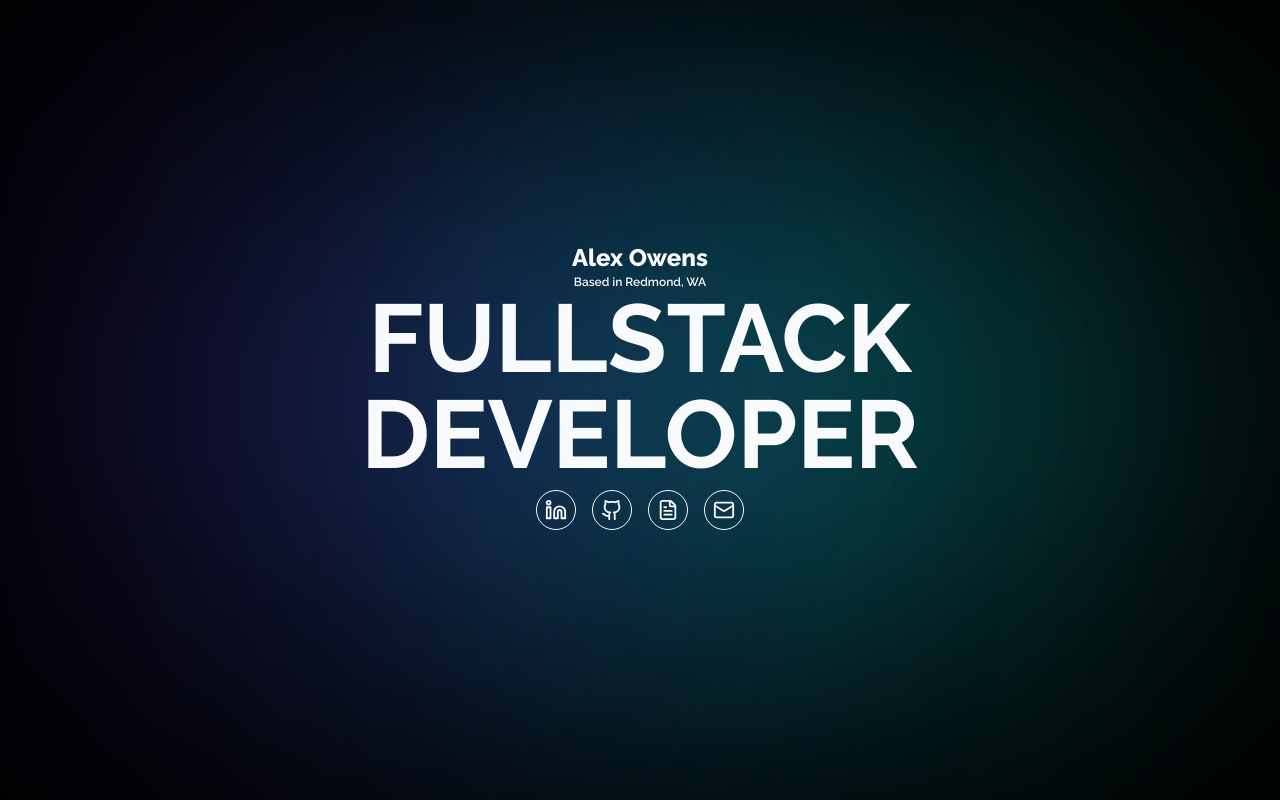
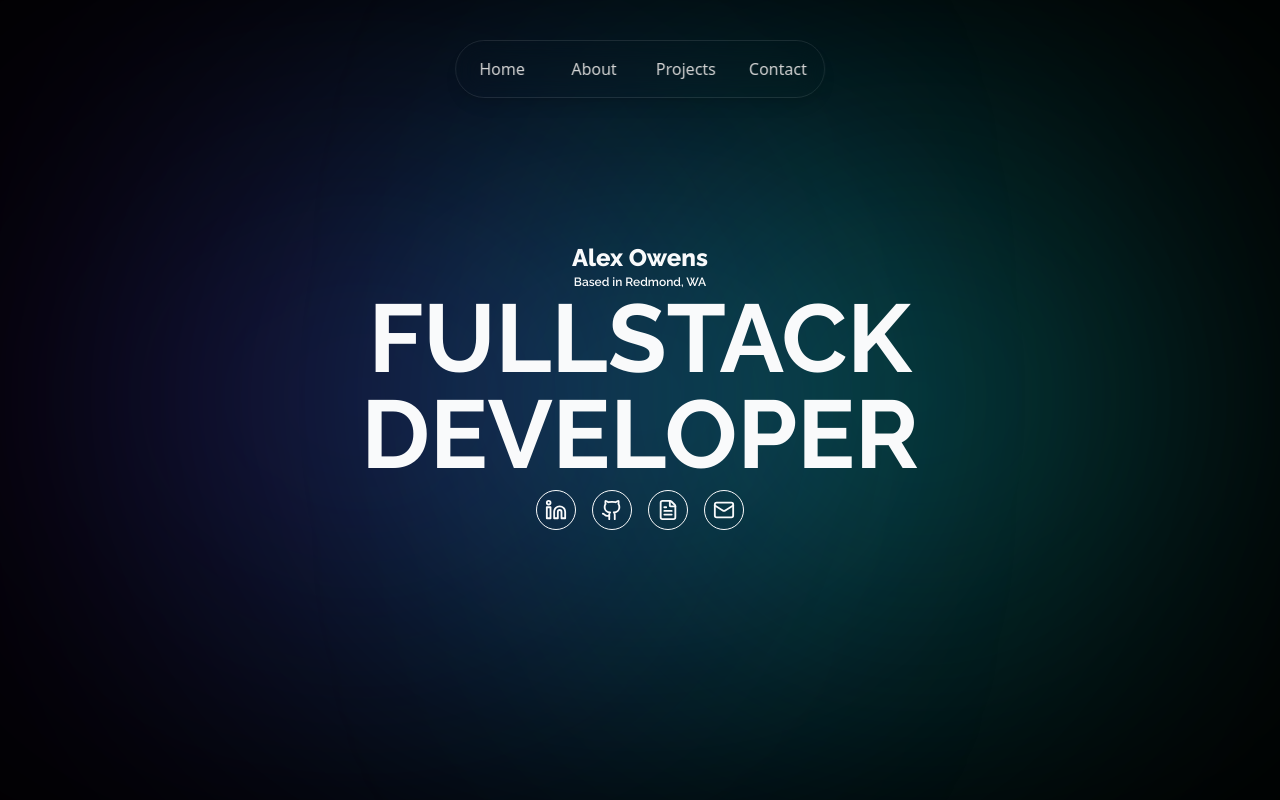
Before and after one commit to caowens/folio, a Next.js app: page / in a window 1280 px wide. Built offline with nearby package versions, Linux system fonts and the light colour scheme.

Commit message:
Create navbar

```diff
--- a/src/app/layout.tsx
+++ b/src/app/layout.tsx
@@ -1,6 +1,7 @@
 import type { Metadata } from "next";
 import { Geist, Geist_Mono } from "next/font/google";
 import "./globals.css";
+import Navbar from "@/components/navbar";
 
 const geistSans = Geist({
   variable: "--font-geist-sans",
@@ -28,6 +29,7 @@ export default function RootLayout({
         className={`antialiased`}
       >
         <div className="min-h-screen flex flex-col items-center bg-black relative overflow-hidden">
+          <Navbar />
           {children}
         </div>
       </body>
--- /dev/null
+++ b/src/components/navbar.tsx
@@ -0,0 +1,25 @@
+import Link from "next/link"
+
+export default function Navbar() {
+    return (
+        <header className="fixed left-1/2 top-10 z-[999] -translate-x-1/2 w-full md:w-auto">
+            <nav className="relative animate-jump-in animate-once animate-duration-1000">
+                <ul className="relative grid grid-cols-4 items-center justify-center py-2 border border-white/10 backdrop-blur-md rounded-full shadow-lg transition-all duration-200 ease-in-out mx-2 md:mx-0">
+                    <li className="relative z-10 px-2 md:px-4 text-center py-2 rounded-full cursor-pointer transition-colors duration-300 text-neutral-300">
+                        <Link href="/" className="relative z-20">Home</Link>
+                    </li>
+                    <li className="relative z-10 px-2 md:px-4 text-center py-2 rounded-full cursor-pointer transition-colors duration-300 text-neutral-300">
+                        <Link href="/about" className="relative z-20">About</Link>
+                    </li>
+                    <li className="relative z-10 px-2 md:px-4 text-center py-2 rounded-full cursor-pointer transition-colors duration-300 text-neutral-300">
+                        <Link href="/projects" className="relative z-20">Projects</Link>
+                    </li>
+                    <li className="relative z-10 px-2 md:px-4 text-center py-2 rounded-full cursor-pointer transition-colors duration-300 text-neutral-300">
+                        <Link href="mailto:caowens256@gmail.com" className="relative z-20">Contact</Link>
+                    </li>
+                    <div className="absolute top-0 h-full w-1/4 bg-white/10 rounded-full transition-all duration-300 opacity-0 opacity-0 left-0"></div>
+                </ul>
+            </nav>
+        </header>
+    )
+};
```
